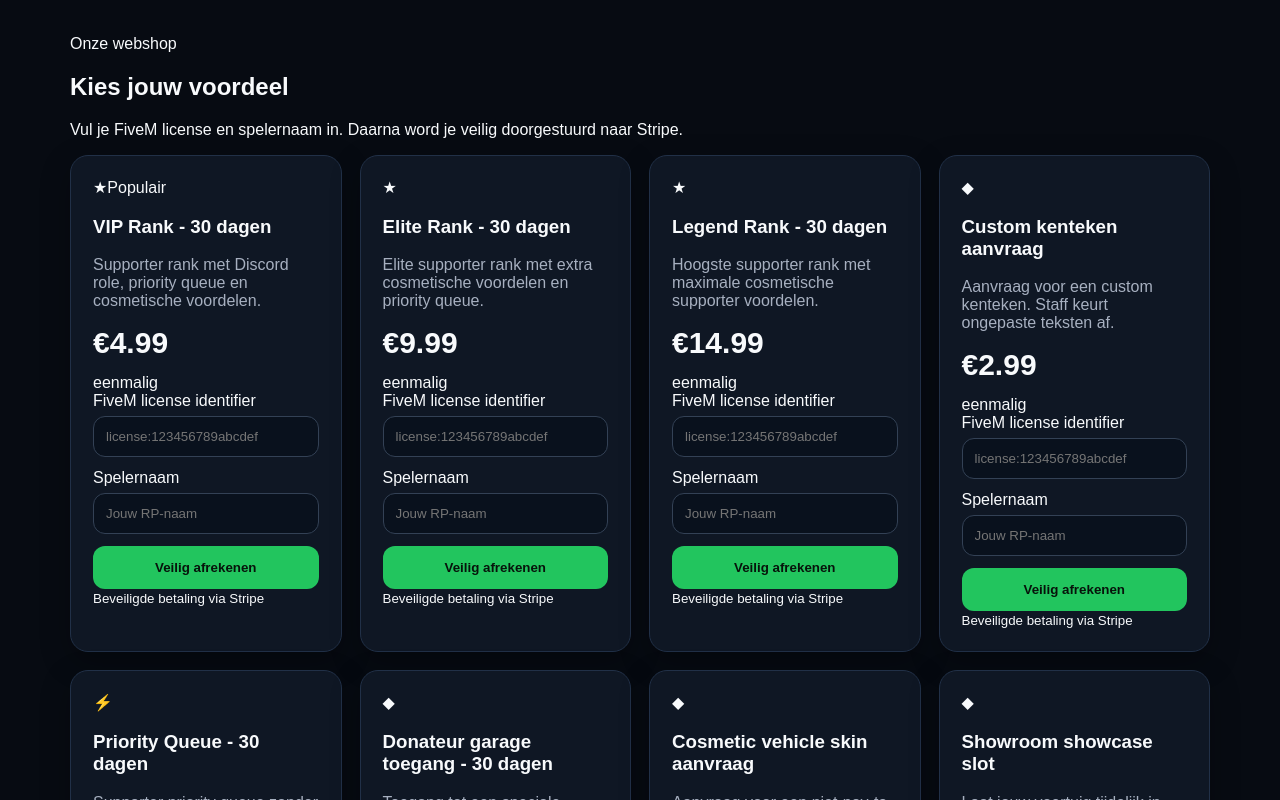
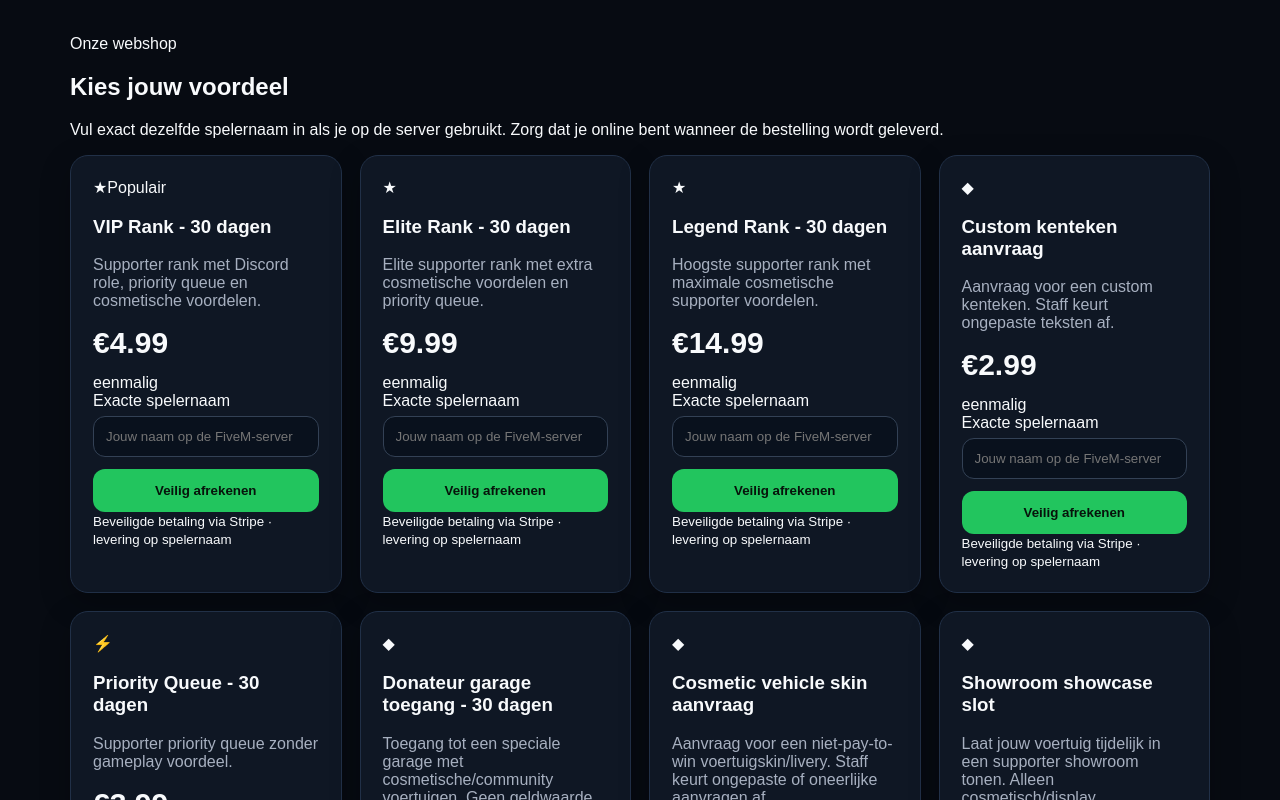
Before and after one commit to Jv420/Fivemdelfzijlrpstore, a Next.js app: page / in a window 1280 px wide. Shown: the part 580-1380 px from the top of the page. Built offline with nearby package versions, Linux system fonts and the light colour scheme.

Commit message:
Use player name only in storefront checkout

```diff
--- a/app/page.tsx
+++ b/app/page.tsx
@@ -51,7 +51,7 @@ export default function HomePage() {
             <span className="eyebrow">Onze webshop</span>
             <h2>Kies jouw voordeel</h2>
           </div>
-          <p>Vul je FiveM license en spelernaam in. Daarna word je veilig doorgestuurd naar Stripe.</p>
+          <p>Vul exact dezelfde spelernaam in als je op de server gebruikt. Zorg dat je online bent wanneer de bestelling wordt geleverd.</p>
         </div>
 
         <div className="grid product-grid">
@@ -75,17 +75,12 @@ export default function HomePage() {
               <input type="hidden" name="productId" value={product.id} />
 
               <label className="field-label">
-                FiveM license identifier
-                <input name="license" placeholder="license:123456789abcdef" required />
-              </label>
-
-              <label className="field-label">
-                Spelernaam
-                <input name="playerName" placeholder="Jouw RP-naam" required />
+                Exacte spelernaam
+                <input name="playerName" placeholder="Jouw naam op de FiveM-server" maxLength={40} required />
               </label>
 
               <button className="btn" type="submit">Veilig afrekenen</button>
-              <small className="secure-note">Beveiligde betaling via Stripe</small>
+              <small className="secure-note">Beveiligde betaling via Stripe · levering op spelernaam</small>
             </form>
           ))}
         </div>
```
